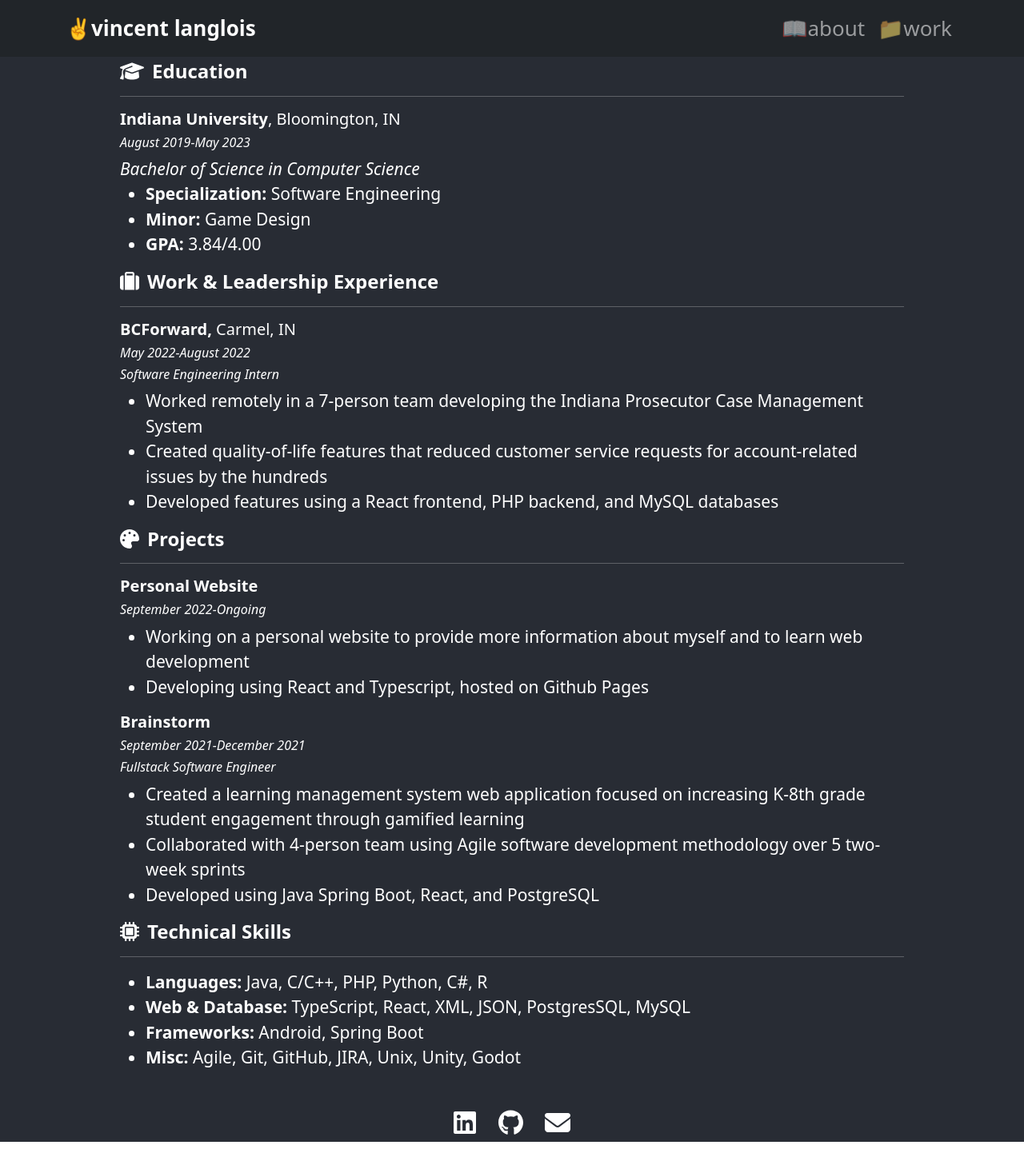
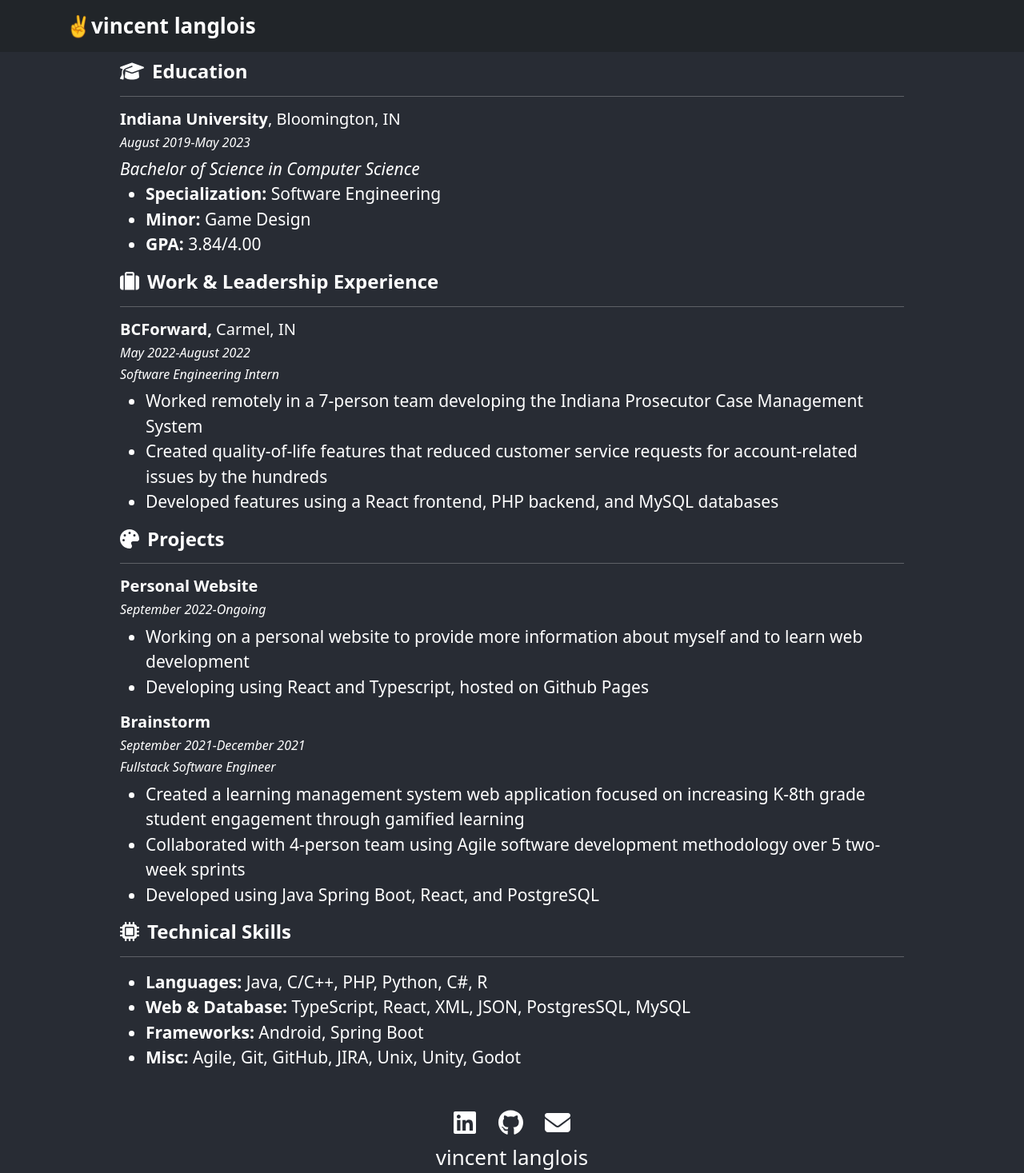
Before and after one commit to vtlanglois/vtlanglois.github.io, a React (Create React App) app: page /#/work in a window 1280 px wide. Shown: the whole page at 80% size. Before the commit the page ends 1428 px from the top, so only its background shows below. Built offline with nearby package versions, Linux system fonts and the light colour scheme.

Commit message:
further cleanup

```diff
--- a/src/App.css
+++ b/src/App.css
@@ -29,7 +29,6 @@
   background-color: #282c34;
   display: flex;
   flex-direction: column;
-
   font-size: calc(10px + 2vmin);
   color: white;
 }
--- a/src/App.tsx
+++ b/src/App.tsx
@@ -1,10 +1,10 @@
 import "./App.css";
 import "../node_modules/bootstrap/dist/css/bootstrap.min.css";
-import WebsiteHeader from "./components/WebsiteHeader";
 import ContactIcons from "./components/ContactIcons/ContactIcons";
 import { Routes, Route } from "react-router-dom";
 import About from "./pages/About";
 import Work from "./pages/Work";
+import WebsiteHeader from "./components/WebsiteHeader/WebsiteHeader";
 
 function App() {
   return (
--- a/src/components/ContactIcons/ContactIcons.tsx
+++ b/src/components/ContactIcons/ContactIcons.tsx
@@ -6,7 +6,7 @@ import "./ContactIcons.css"
 
 const ContactIcons = () => {
     return (
-
+        <div>
         <Container>
             <div className = "singleCol d-flex justify-content-evenly">
                 <a className="social-media-icons-white fa-linkedin" href="https://www.linkedin.com/in/vtlanglois" target='_blank' rel='noopener noreferrer'>
@@ -20,6 +20,10 @@ const ContactIcons = () => {
                 </a>
             </div>
         </Container >
+            <div className = "singleCol d-flex justify-content-evenly">
+                vincent langlois
+            </div>
+        </div>
     );
 }
 
--- a/src/components/WebsiteHeader.tsx
+++ b/src/components/WebsiteHeader/WebsiteHeader.tsx
@@ -1,7 +1,7 @@
 import { useState } from "react";
 import { Collapse, Nav, Navbar, NavbarBrand, NavbarToggler, NavLink } from "reactstrap";
-import { SelectEmoji } from "./EmojiSelector";
-import "./WebsiteHeader.css"
+import { SelectEmoji } from "../EmojiSelector";
+import "./WebsiteHeader.css";
 
 const WebsiteHeader = () => {
 
@@ -20,8 +20,8 @@ const WebsiteHeader = () => {
           <NavbarToggler onClick={toggle}/>
           <Collapse isOpen={isOpen} navbar>
           <Nav className="ms-auto" navbar>
-            <NavLink href="#/about">📖about</NavLink>
-            <NavLink href="#/work">📁work</NavLink>
+            {/*<NavLink className="brand-name" href="#/about">📖about</NavLink>*/}
+            {/*<NavLink className="brand-name" href="#/work">📁work</NavLink>*/}
             {/* <NavLink href="#/contact">✉️contact</NavLink> */}
           </Nav>
         </Collapse>
--- a/src/index.tsx
+++ b/src/index.tsx
@@ -2,10 +2,7 @@ import reportWebVitals from './reportWebVitals';
 import React from "react";
 import ReactDOM from "react-dom";
 import App from "./App";
-import { HashRouter, Routes, Route } from "react-router-dom";
-import About from './pages/About';
-import Work from './pages/Work';
-import WebsiteHeader from './components/WebsiteHeader';
+import { HashRouter } from "react-router-dom";
 import './App.css';
 
 
--- a/src/pages/About.tsx
+++ b/src/pages/About.tsx
@@ -1,9 +1,9 @@
 import { Link } from "react-router-dom";
-import WebsiteHeader from "../components/WebsiteHeader";
 import '../App.css'
 import ContactIcons from "../components/ContactIcons/ContactIcons";
 import { Button } from "reactstrap";
 import {Document, Page, } from 'react-pdf';
+import WorkAccordian from "../components/WorkAccordian/WorkAccordian";
 
 const About = () => {
     return (
@@ -14,25 +14,7 @@ const About = () => {
                 <p>I am a senior studying computer science at Indiana University.</p>
                 <p>I wanted to learn more about Typescript, React, and web design, so I decided to make my own website on Github Pages!</p>
                 <p>When this is completed, this will be the go-to website to learn about me!</p>
-                <br />
-                <br />
-                <br />
-                <br />
-                <br />
-                <br />
-                <br />
-                <br />
-                <br />
-                <br />
-                <br />
-                <br />
-                <br />
-                <br />
-                <br />
-                <br />
-                <br />
-                <br />
-                <br />
+                <WorkAccordian />
             </body>
         </div>
     );
--- a/src/pages/Work.tsx
+++ b/src/pages/Work.tsx
@@ -4,7 +4,6 @@ import './Work.css';
 import { useState } from "react";
 import { Card, CardBody, CardGroup, CardTitle } from "reactstrap";
 import ContactIcons from '../components/ContactIcons/ContactIcons';
-import WebsiteHeader from '../components/WebsiteHeader';
 import WorkAccordian from '../components/WorkAccordian/WorkAccordian';
 
 
```
Also changed, not shown: src/components/WebsiteHeader/WebsiteHeader.css (renamed from src/components/WebsiteHeader.css).
